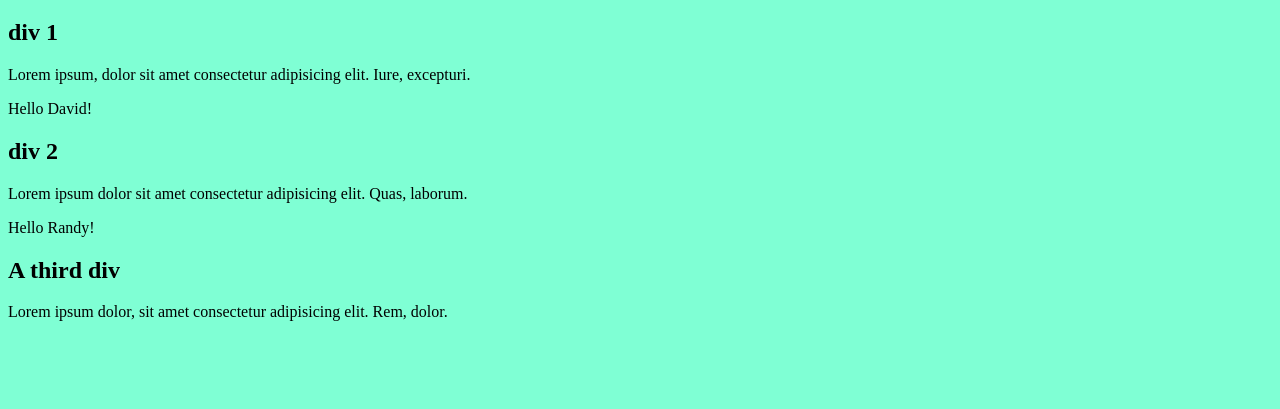
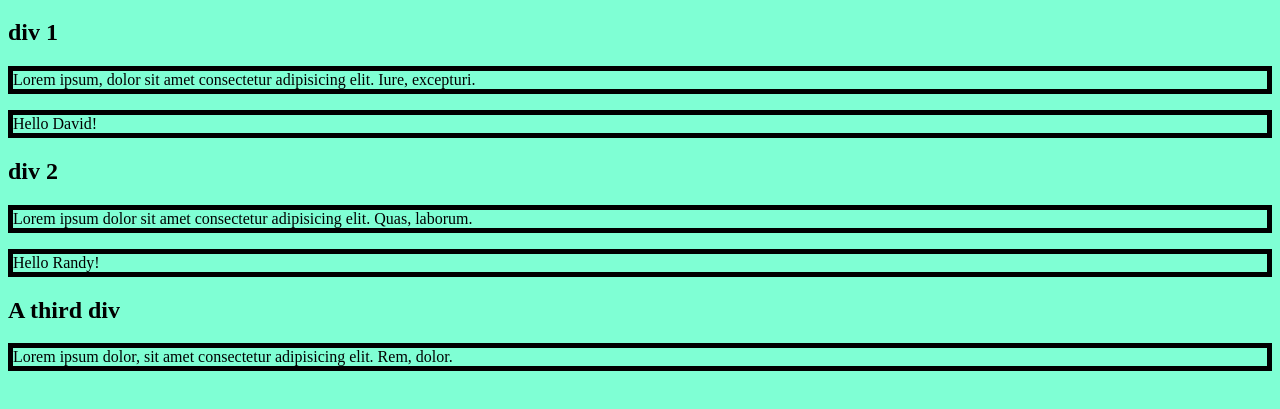
Before and after one commit to davidreke/gitPractice, a plain HTML site: page index.html in a window 1280 px wide. Shown: the part 61-470 px from the top of the page. Drawn offline with Linux system fonts and the light colour scheme.

Commit message:
add dope borders

```diff
--- a/style.css
+++ b/style.css
@@ -1,3 +1,7 @@
 body{
     background-color: aquamarine;
 }
+
+p {
+    border: solid black 5px;
+}
```
